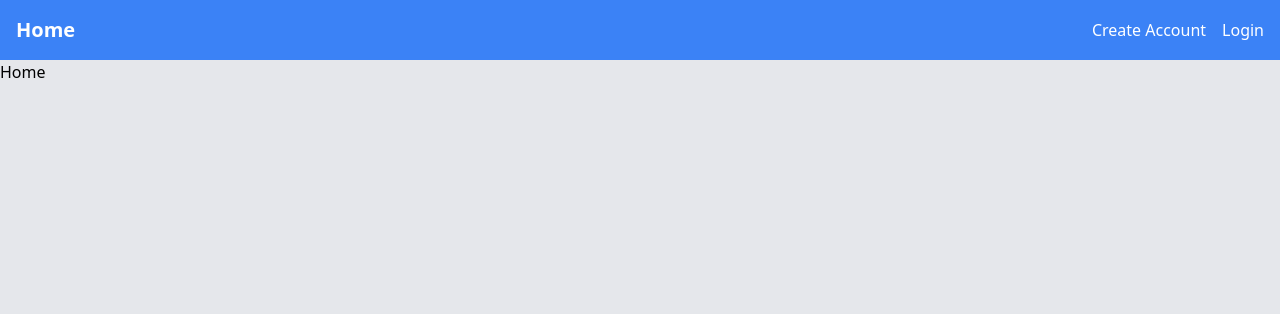
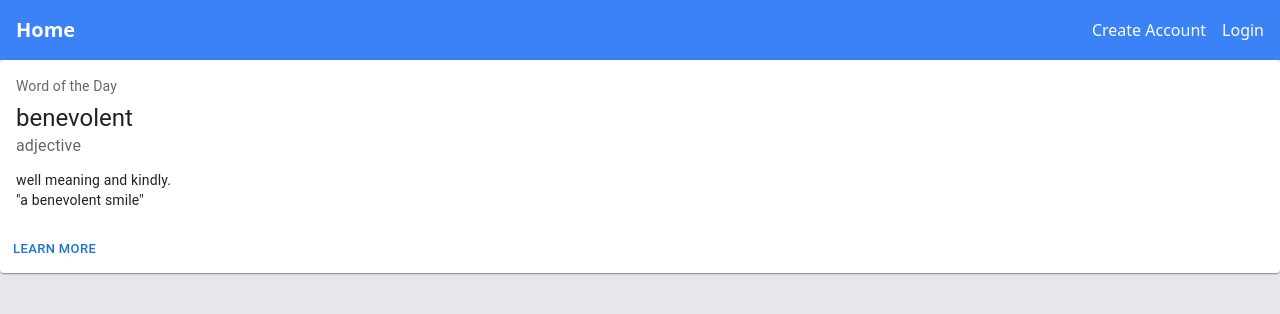
Before and after one commit to 1ShoukR/the_vault, a React (Vite) app: page / in a window 1280 px wide. Shown: the top 314 px of the page. Built offline with nearby package versions, Linux system fonts and the light colour scheme.

Commit message:
added basic card

```diff
--- a/src/components/Home.tsx
+++ b/src/components/Home.tsx
@@ -1,9 +1,37 @@
 import React from 'react'
+import Box from "@mui/material/Box";
+import Card from "@mui/material/Card";
+import CardActions from "@mui/material/CardActions";
+import CardContent from "@mui/material/CardContent";
+import Button from "@mui/material/Button";
+import Typography from "@mui/material/Typography";
 
 type Props = {}
 
 export const Home = (props: Props) => {
   return (
-    <div>Home</div>
-  )
+    <div className="">
+      <Card sx={{ minWidth: 275 }}>
+        <CardContent>
+          <Typography sx={{ fontSize: 14 }} color="text.secondary" gutterBottom>
+            Word of the Day
+          </Typography>
+          <Typography variant="h5" component="div">
+            benevolent
+          </Typography>
+          <Typography sx={{ mb: 1.5 }} color="text.secondary">
+            adjective
+          </Typography>
+          <Typography variant="body2">
+            well meaning and kindly.
+            <br />
+            {'"a benevolent smile"'}
+          </Typography>
+        </CardContent>
+        <CardActions>
+          <Button size="small">Learn More</Button>
+        </CardActions>
+      </Card>
+    </div>
+  );
 }
```
